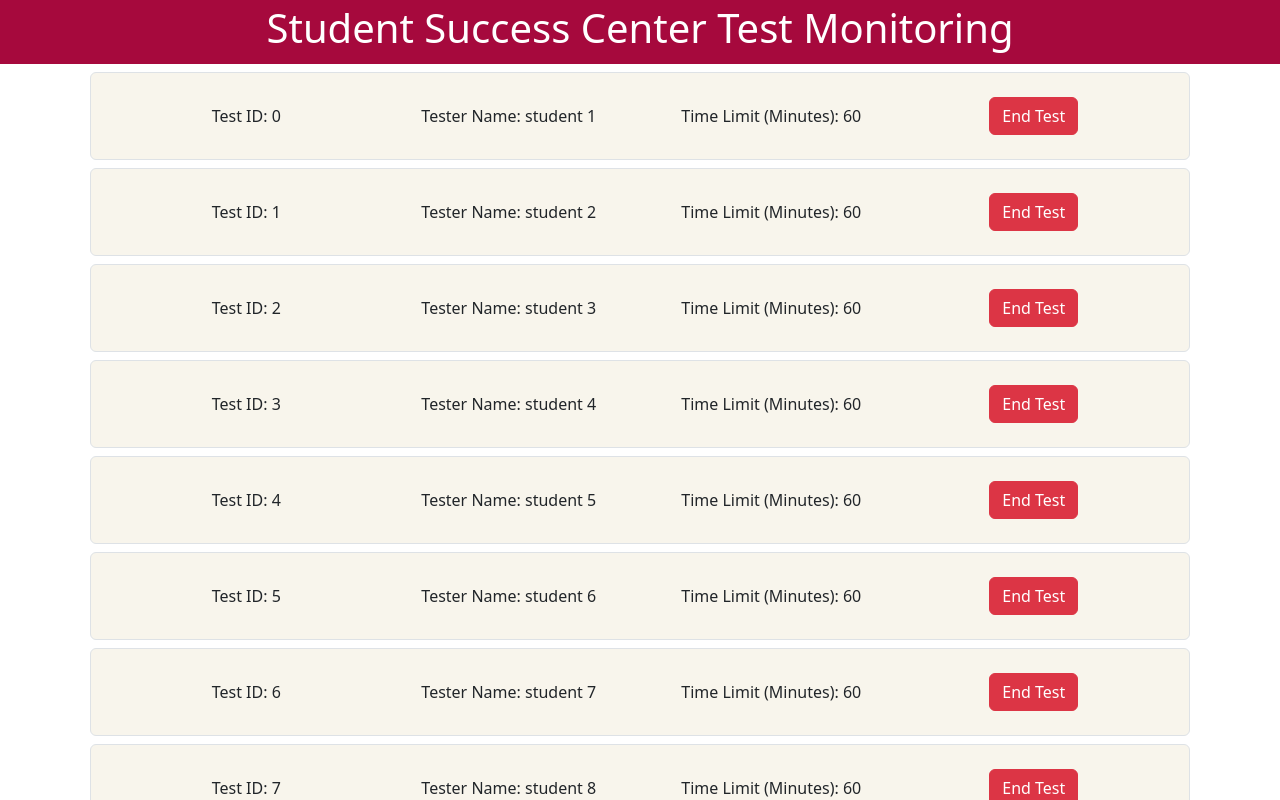
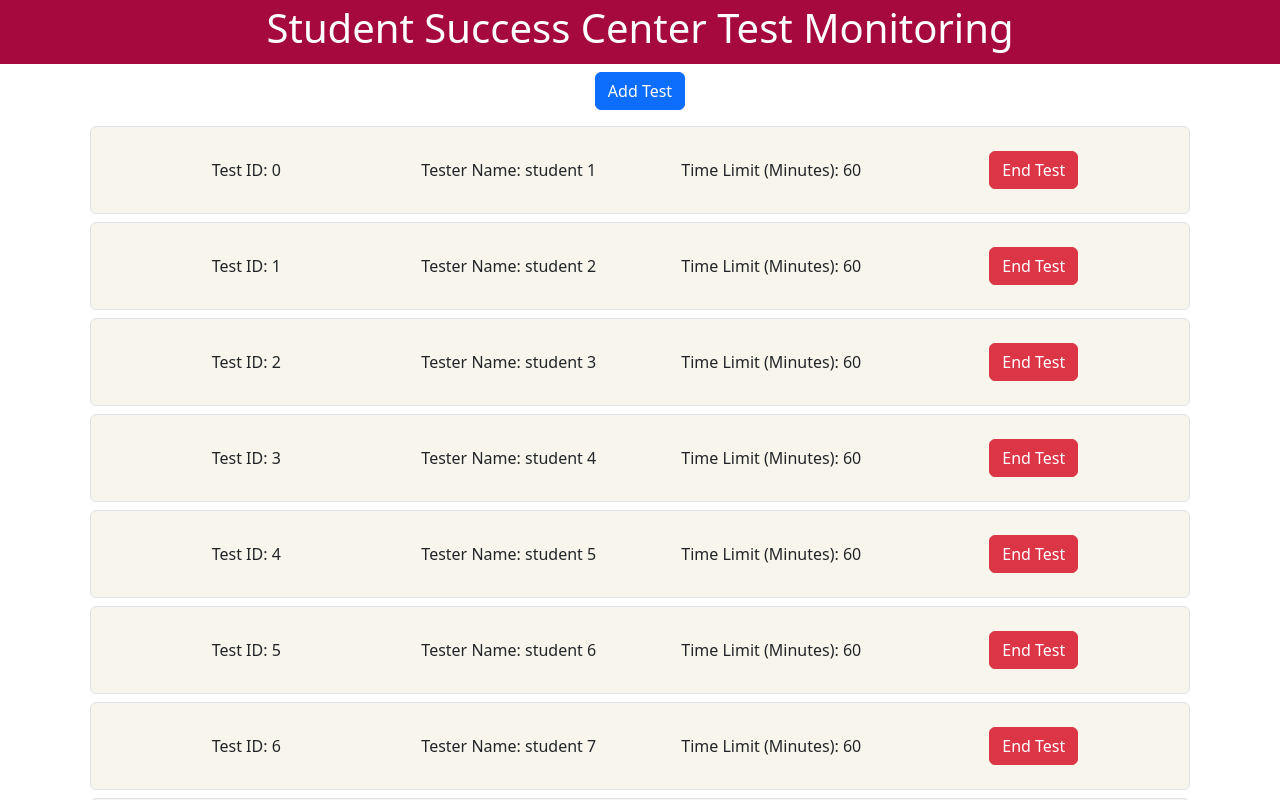
Before and after one commit to DanLanfear/ssc-testing, a React (Create React App) app: page / in a window 1280 px wide. Shown: the top 800 px of the page. Built offline with nearby package versions, Linux system fonts and the light colour scheme.

Commit message:
Added add test button with no functionality

```diff
--- a/src/App.css
+++ b/src/App.css
@@ -33,6 +33,6 @@
   color: white;
 }
 
-.placeholder {
-  height: 4rem;
+.add-button {
+  padding-top: 4rem;
 }
--- a/src/App.js
+++ b/src/App.js
@@ -1,12 +1,16 @@
 import "./App.css";
 import Board from "./components/Board";
 import "bootstrap/dist/css/bootstrap.min.css";
+import { Button } from "react-bootstrap";
 
 function App() {
   return (
     <div className="main-container">
       <div className="banner">
         <h1 className="title">Student Success Center Test Monitoring</h1>
+      </div>
+      <div className="add-button">
+        <Button variant="primary m-2">Add Test</Button>
       </div>
       <Board />
       {/* button for adding a test */}
--- a/src/components/Board.js
+++ b/src/components/Board.js
@@ -58,7 +58,7 @@ class Board extends React.Component {
   render() {
     return (
       <div className="container">
-        <div className="placeholder"></div>
+        {/* <div className="placeholder"></div> */}
         {this.renderTest(0)}
         {this.renderTest(1)}
         {this.renderTest(2)}
```
Also changed, not shown: src/components/TestForm.js (added, +23 -0 lines).
